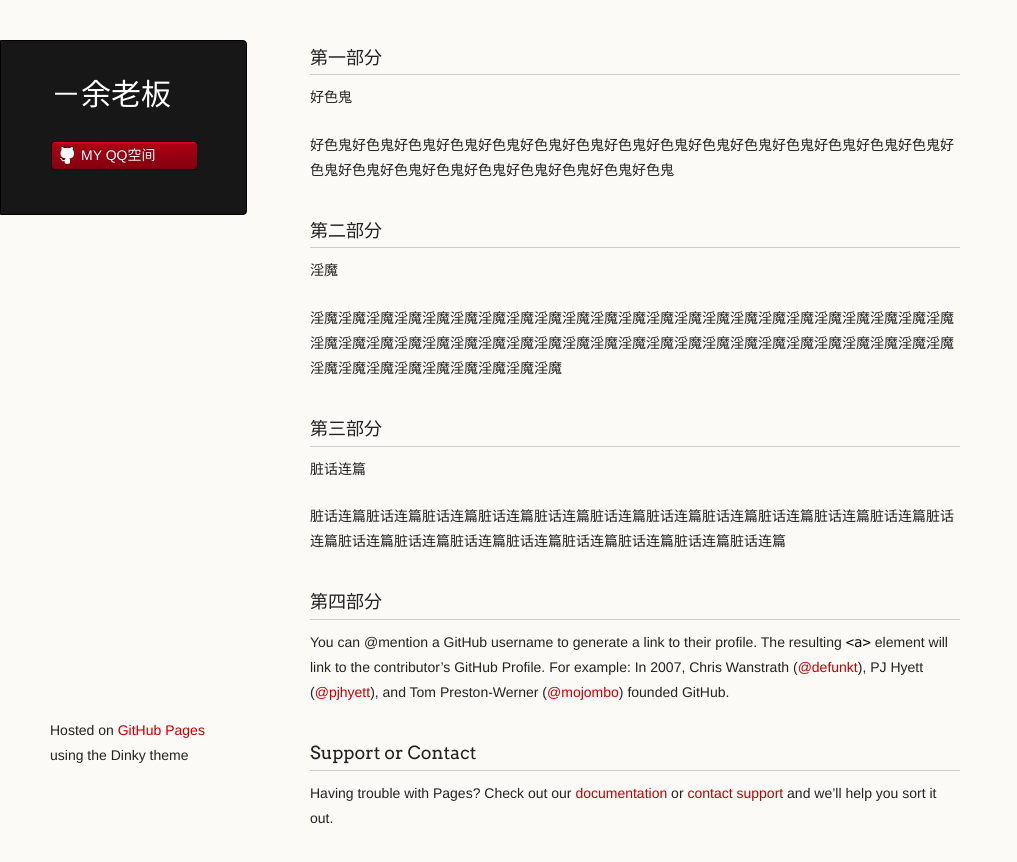
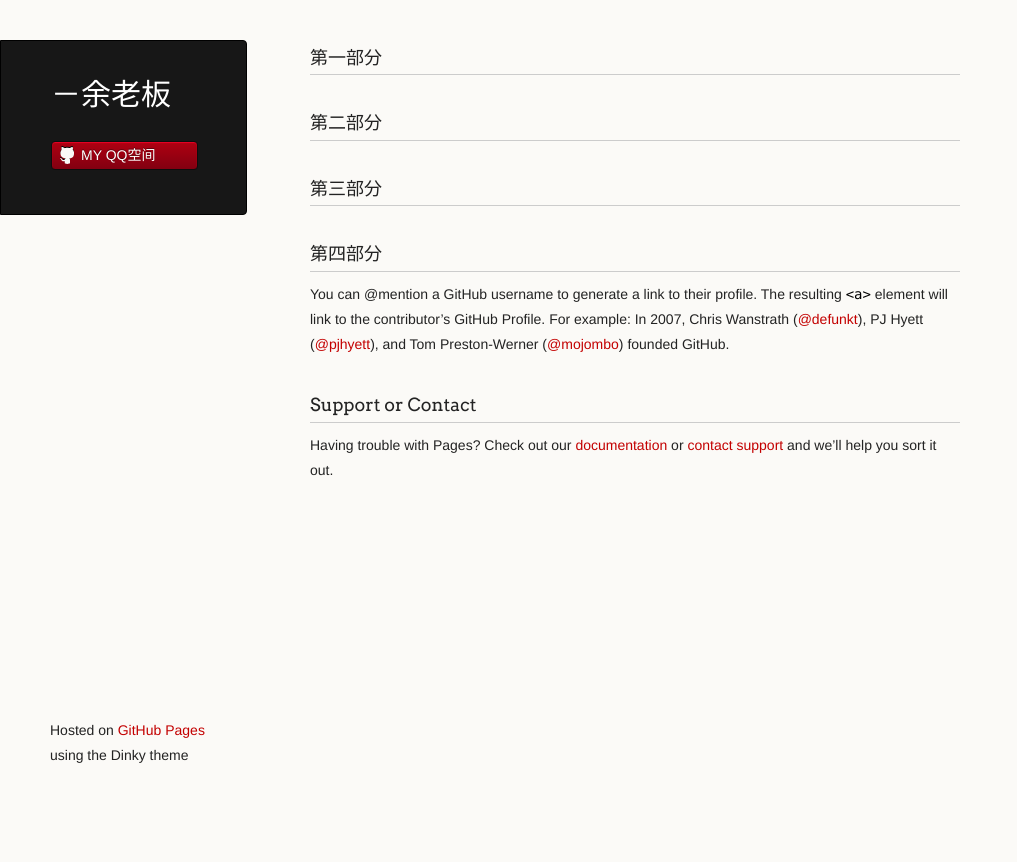
Before and after one commit to summer93/resume_test, a plain HTML site: page index.html in a window 1280 px wide. Shown: the whole page, without its empty margins (0-1017 px from the left). After the commit the page ends 800 px from the top, so only its background shows below. Drawn offline with Linux system fonts and the light colour scheme.

Commit message:
Update index.html

```diff
--- a/index.html
+++ b/index.html
@@ -29,18 +29,14 @@
       <section>
         <h3>
 <a id="welcome-to-github-pages" class="anchor" href="第一部分" aria-hidden="true"><span aria-hidden="true" class="octicon octicon-link"></span></a>第一部分</h3>
-<p>好色鬼</p>
-<p>好色鬼好色鬼好色鬼好色鬼好色鬼好色鬼好色鬼好色鬼好色鬼好色鬼好色鬼好色鬼好色鬼好色鬼好色鬼好色鬼好色鬼好色鬼好色鬼好色鬼好色鬼好色鬼好色鬼好色鬼</p>
+<p></p>
+
 
 <h3>
 <a id="designer-templates" class="anchor" href="第二部分" aria-hidden="true"><span aria-hidden="true" class="octicon octicon-link"></span></a>第二部分</h3>
-<p>淫魔</p>
-<p>淫魔淫魔淫魔淫魔淫魔淫魔淫魔淫魔淫魔淫魔淫魔淫魔淫魔淫魔淫魔淫魔淫魔淫魔淫魔淫魔淫魔淫魔淫魔淫魔淫魔淫魔淫魔淫魔淫魔淫魔淫魔淫魔淫魔淫魔淫魔淫魔淫魔淫魔淫魔淫魔淫魔淫魔淫魔淫魔淫魔淫魔淫魔淫魔淫魔淫魔淫魔淫魔淫魔淫魔淫魔</p>
 
 <h3>
 <a id="creating-pages-manually" class="anchor" href="第三部分" aria-hidden="true"><span aria-hidden="true" class="octicon octicon-link"></span></a>第三部分</h3>
-<p>脏话连篇</p>
-<p>脏话连篇脏话连篇脏话连篇脏话连篇脏话连篇脏话连篇脏话连篇脏话连篇脏话连篇脏话连篇脏话连篇脏话连篇脏话连篇脏话连篇脏话连篇脏话连篇脏话连篇脏话连篇脏话连篇脏话连篇</p>
 
 <h3>
 <a id="authors-and-contributors" class="anchor" href="#authors-and-contributors" aria-hidden="true"><span aria-hidden="true" class="octicon octicon-link"></span></a>第四部分</h3>
```
